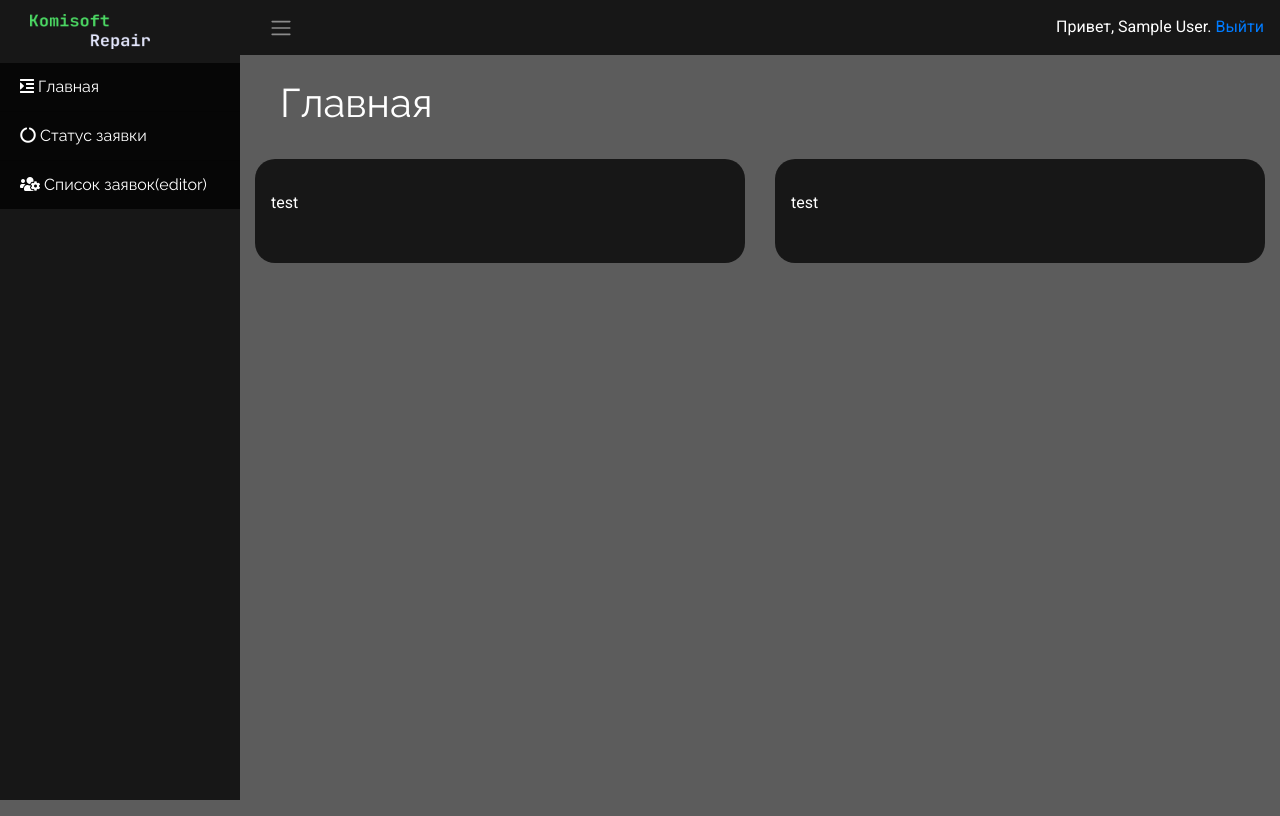
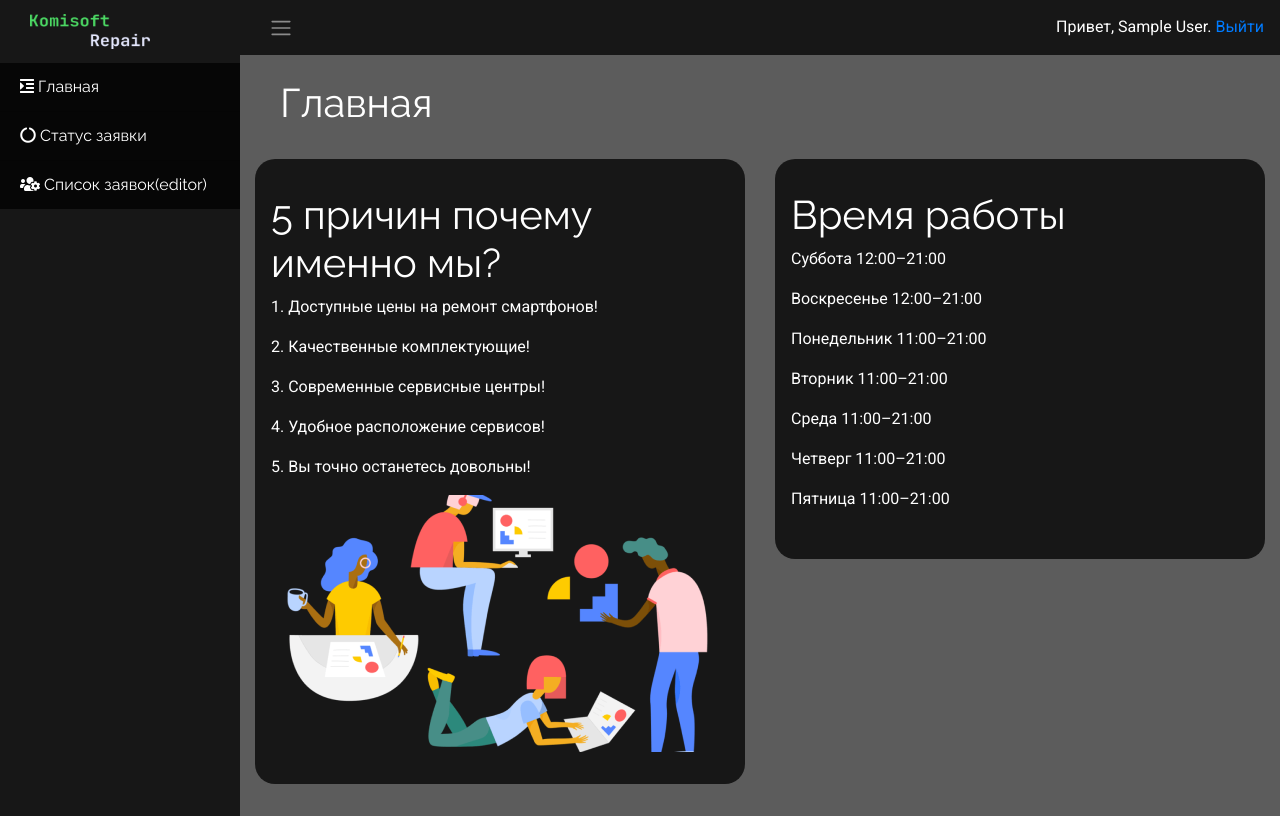
Before and after one commit to iHackFX/vkhack_komi202010_Site, a PHP site: page / in a window 1280 px wide. Run offline with PHP 8.4, Linux system fonts and the light colour scheme; the visitor is signed in with stand-in values (Sample User, id 1); data that the repository does not hold is empty; some libraries are stand-ins or nearby versions.

Commit message:
Laaast commit

```diff
--- a/engine.php
+++ b/engine.php
@@ -285,7 +285,6 @@ class engine
           $now = date('Y-m-d H:i:s');
           if($stage == "cancel"){
             $num = 8;
-            print_r("hello");
           }else{
 
           }
--- a/index.php
+++ b/index.php
@@ -1,7 +1,7 @@
 <?php
 require_once($_SERVER["DOCUMENT_ROOT"] . '/engine.php');
 $url = 'http://oauth.vk.com/authorize';
-$redirect_uri = engine::site_url().'index.php';
+$redirect_uri = engine::site_url() . 'index.php';
 $params = array(
   'client_id'     => engine::vkApp_data['client_id'],
   'redirect_uri'  => $redirect_uri,
@@ -20,12 +20,25 @@ engine::get_Header();
   <div class="row">
     <div class="col-sm">
       <div class="jumbotron">
-        <p>test</p>
+        <h1>5 причин почему именно мы?</h1>
+        <p>1. Доступные цены на ремонт смартфонов!</p>
+        <p>2. Качественные комплектующие!</p>
+        <p>3. Современные сервисные центры!</p>
+        <p>4. Удобное расположение сервисов!</p>
+        <p>5. Вы точно останетесь довольны!</p>
+        <img src="/img/a.png">
       </div>
     </div>
     <div class="col-sm">
       <div class="jumbotron">
-        <p>test</p>
+        <h1>Время работы</h1>
+        <p>Суббота 12:00–21:00</p>
+        <p>Воскресенье 12:00–21:00</p>
+        <p>Понедельник 11:00–21:00</p>
+        <p>Вторник 11:00–21:00</p>
+        <p>Среда 11:00–21:00</p>
+        <p>Четверг 11:00–21:00</p>
+        <p>Пятница 11:00–21:00</p>
       </div>
     </div>
   </div>
```
Also changed, not shown: README.md (added), img/a.png (added).
